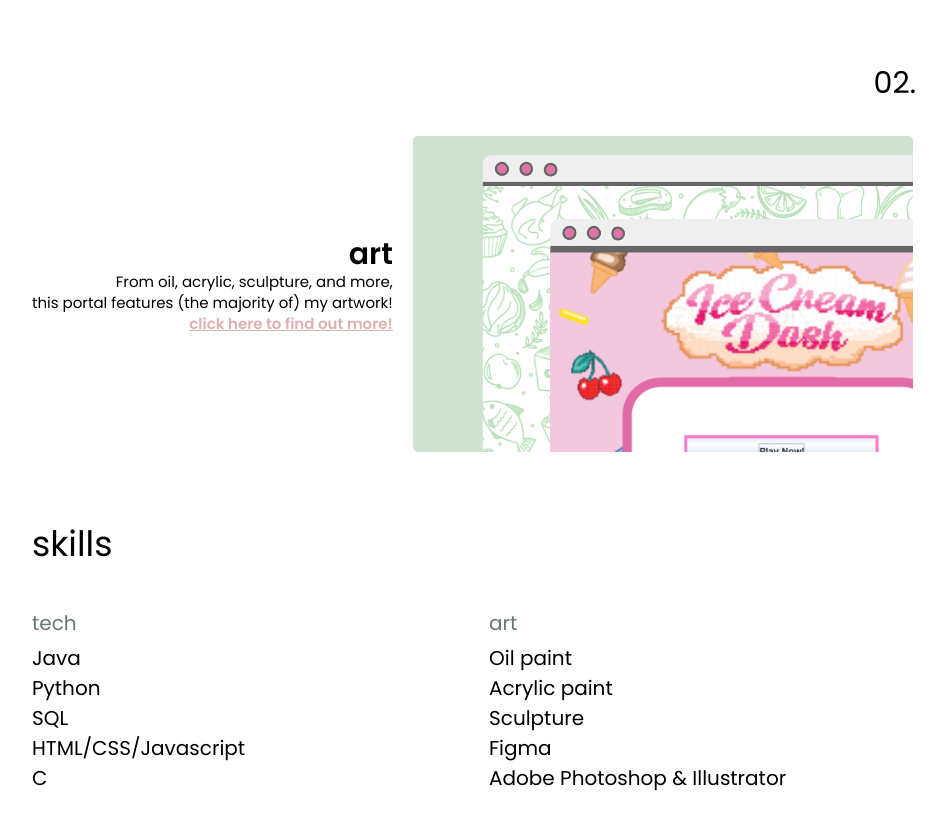
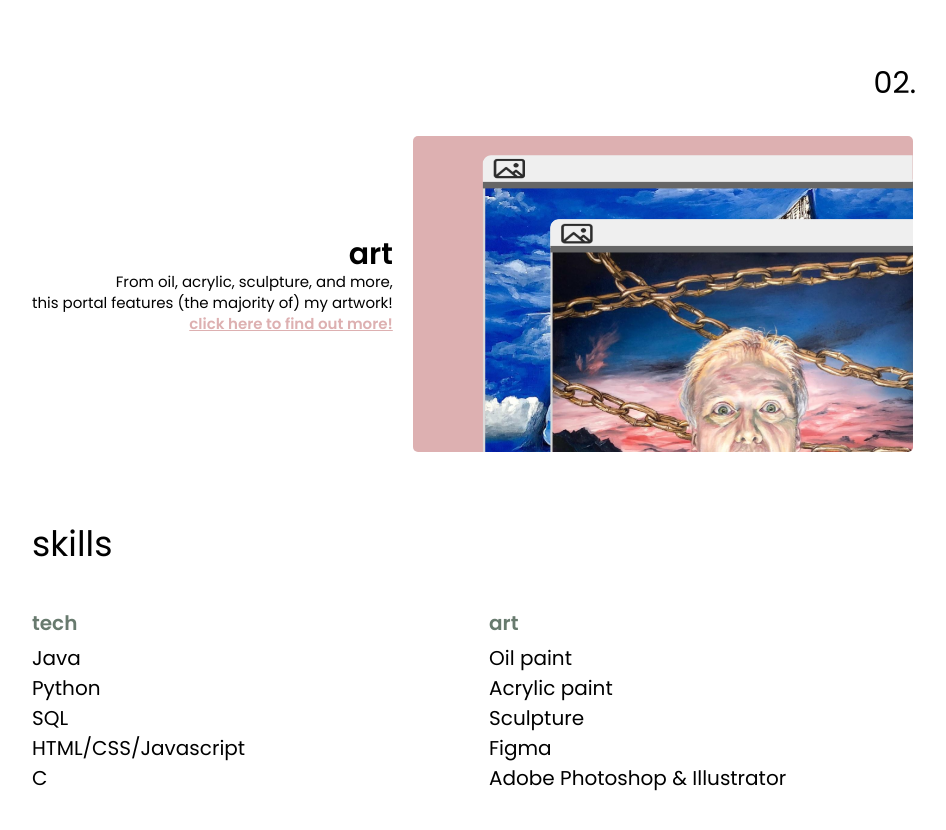
Before and after one commit to emjennett/emjennett.github.io, a plain HTML site: page index.html in a window 1280 px wide. Shown: the part 1260-2090 px from the top of the page, without its empty margins (286-1232 px from the left). Drawn offline with Linux system fonts and the light colour scheme.

Commit message:
changed photo in index.html, changed font in contact.html

```diff
--- a/index.html
+++ b/index.html
@@ -55,7 +55,7 @@
                         my artwork! <br> <span style= " font-weight: 600; color:#DDB0B1;text-decoration: underline;">click here to find out more!</span>
                         </span></p>
                         <a href = "/portfolio.html">
-                <img src="tech.png" alt="Ice Cream Dash game play snapshot">
+                <img src="art.png" alt="Ice Cream Dash game play snapshot">
                 </a>
             </div>
 
@@ -66,10 +66,10 @@
 
 
             <div style = "grid-column:1/2; "class = "home">
-                <p style = "font-weight: 400;font-size: 20px;"> <span style="color:#687A6E;line-height: 2;">tech</span> <br> Java <br> Python <br> SQL <br> HTML/CSS/Javascript <br> C</p>
+                <p style = "font-weight: 400;font-size: 20px;"> <span style="color:#687A6E;line-height: 2; font-weight: 600;">tech</span> <br> Java <br> Python <br> SQL <br> HTML/CSS/Javascript <br> C</p>
             </div>
             <div style = "grid-column:2/3; " class = "home">
-                <p style = "font-weight: 400;font-size: 20px;"><span style="color:#687A6E; line-height: 2;"> art</span> <br>Oil paint <br> Acrylic paint <br> Sculpture <br> Figma <br> Adobe Photoshop & Illustrator</p>
+                <p style = "font-weight: 400;font-size: 20px;"><span style="color:#687A6E; line-height: 2;font-weight: 600;"> art</span> <br>Oil paint <br> Acrylic paint <br> Sculpture <br> Figma <br> Adobe Photoshop & Illustrator</p>
             </div>
 
             <div class="footer">
```
Also changed, not shown: contact.html (+4 -1 lines), art.png (added).
